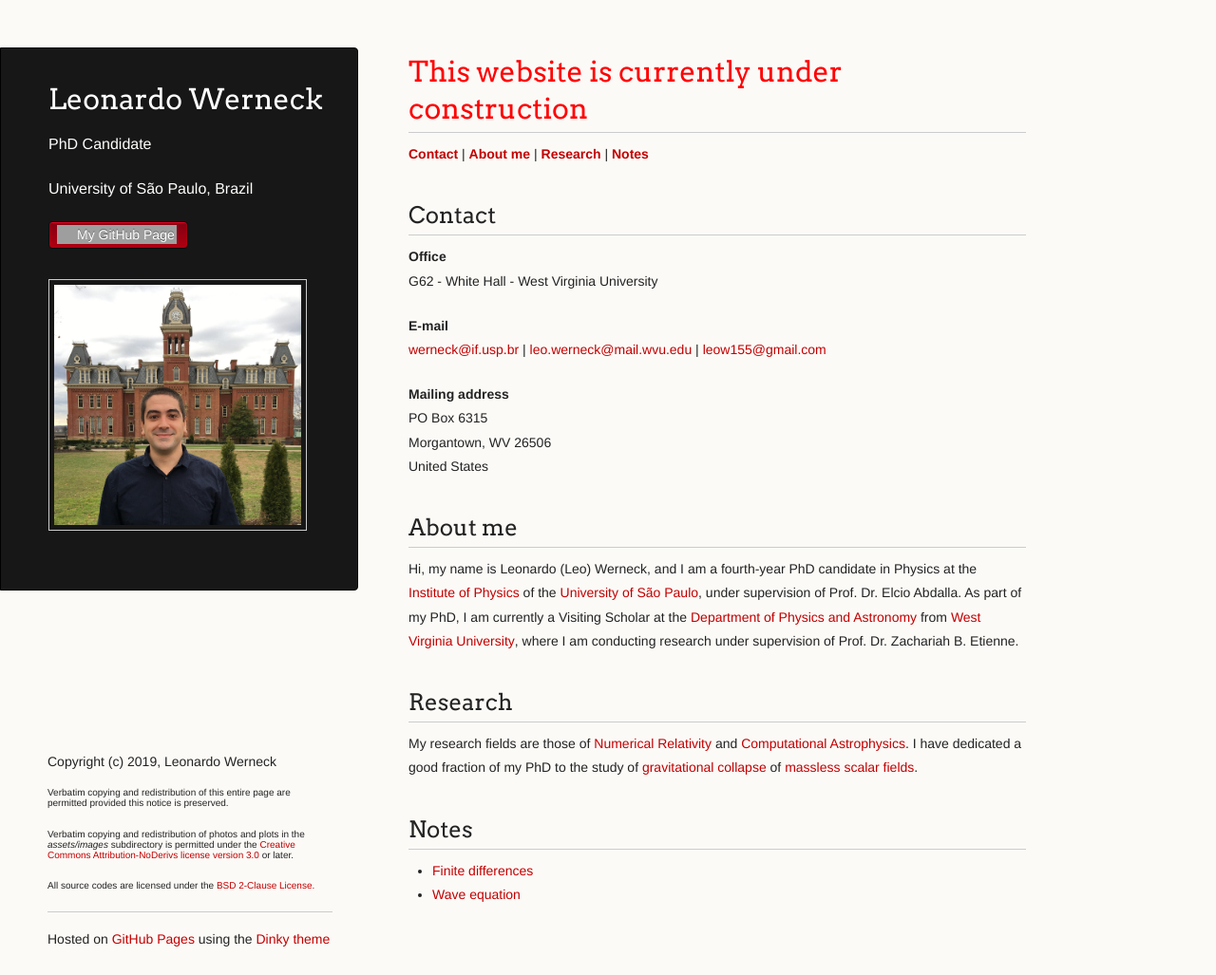
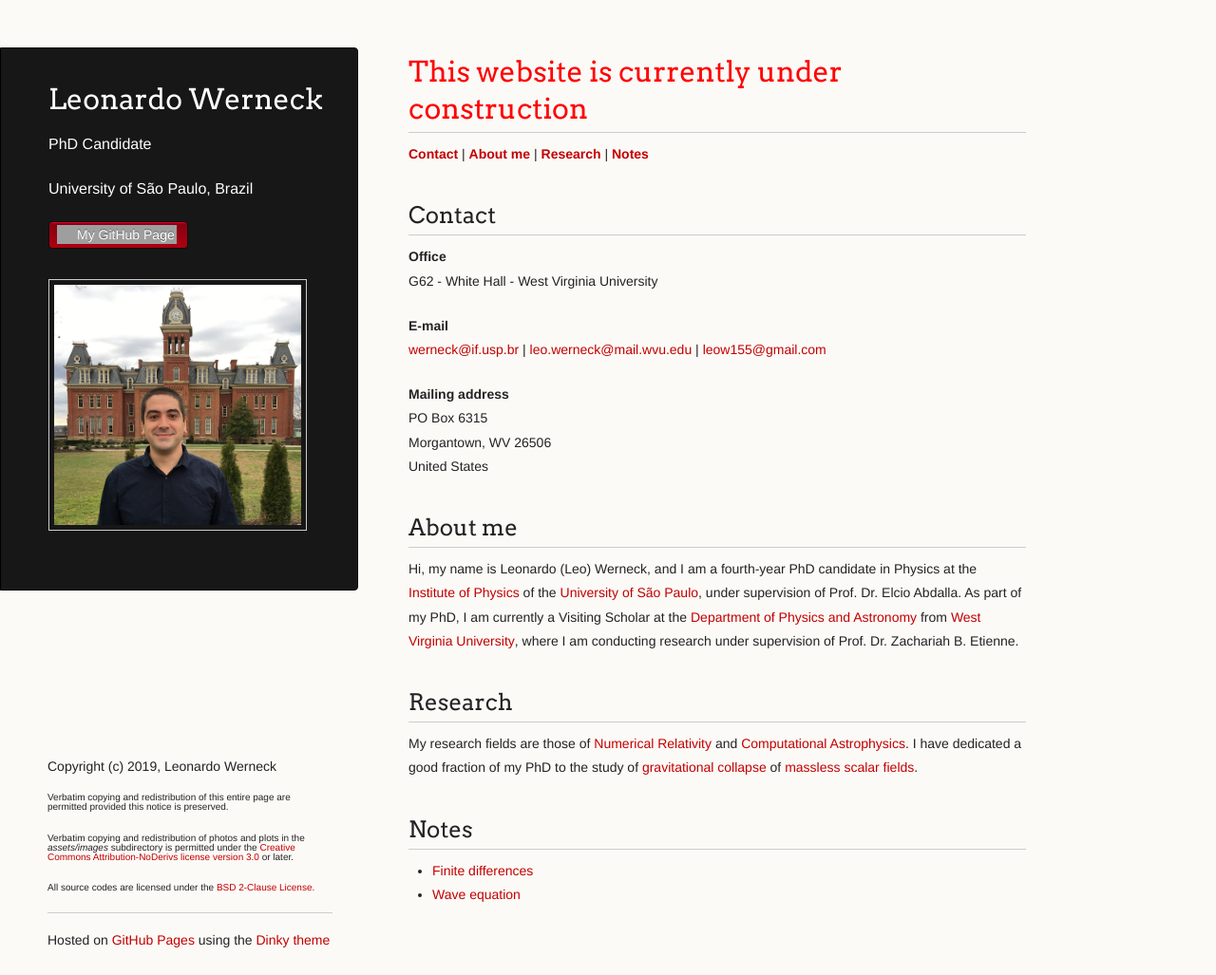
Before and after one commit to leowerneck/leowerneck.github.io, a Jekyll site: the page built from index.md, in a window 1280 px wide and 1027 px high. Shown: the whole window at 95% size. Built offline with Jekyll 4.4.1, drawn with Linux system fonts in a browser that asks for light colours; a script that is not in the unit is left out; grey boxes are pictures that could not be loaded.

Commit message:
_sass/jekyll-theme-dinky.scss: updated line spacing on footer to accomodate larger copyright notice

```diff
--- a/_sass/jekyll-theme-dinky.scss
+++ b/_sass/jekyll-theme-dinky.scss
@@ -333,7 +333,7 @@ footer {
   position:fixed;
   bottom:10px;
 	padding-left: 50px;
-  line-height: 0.70em;
+  line-height: 0.65em;
 }
 
 @media print, screen and (max-width: 960px) {
```
